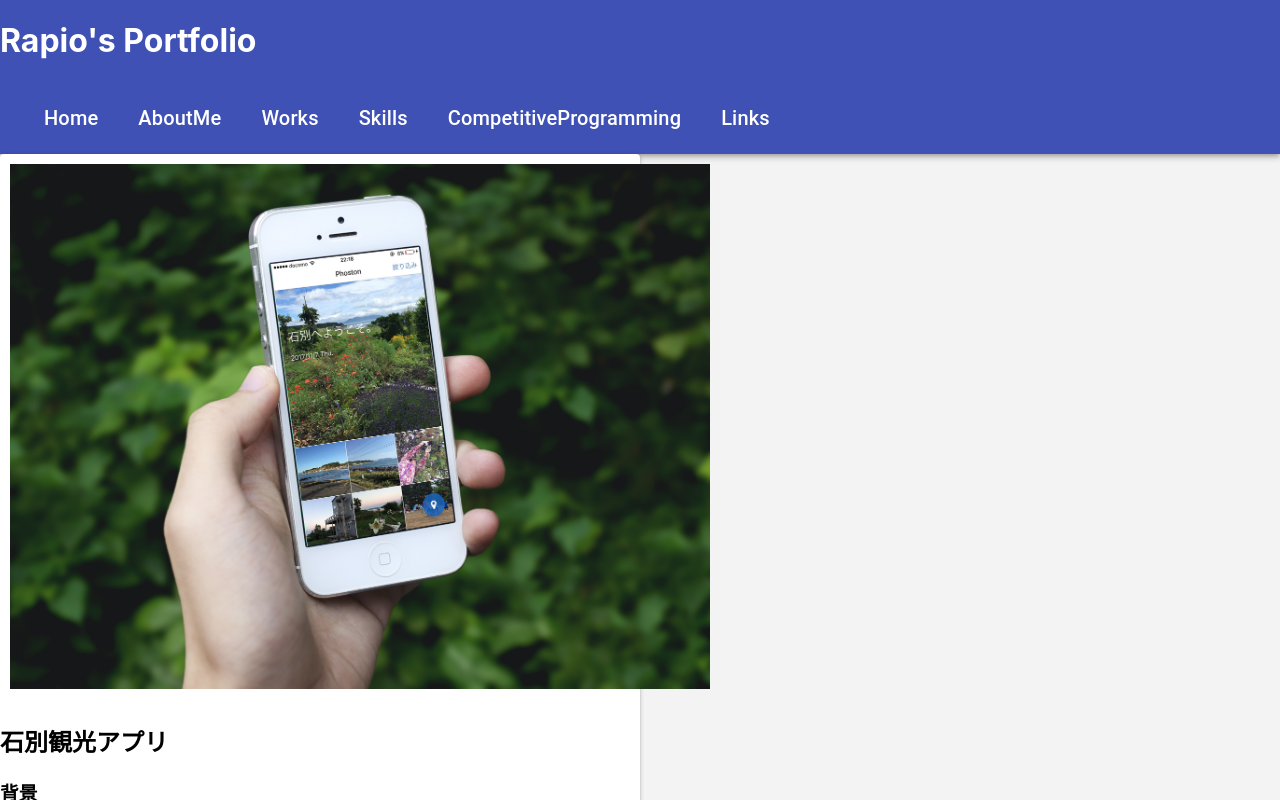
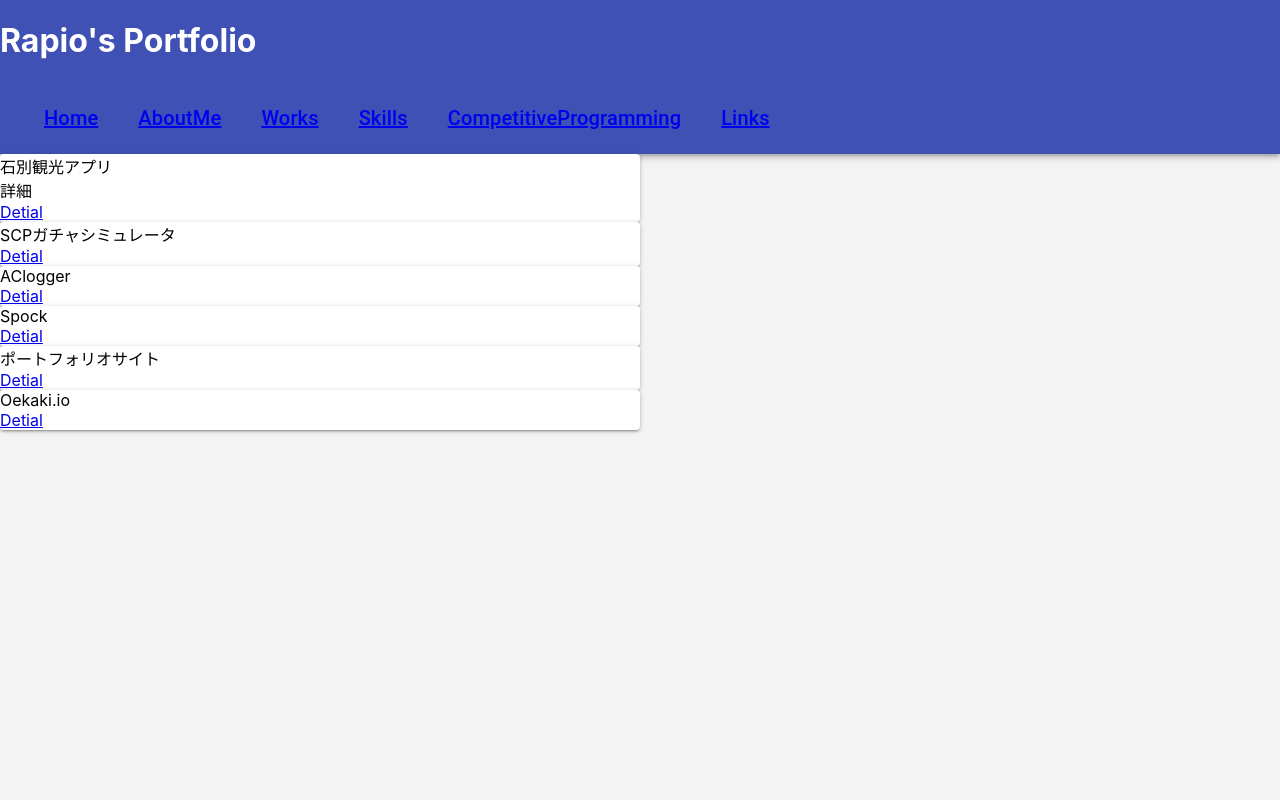
Before and after one commit to daleksprinter/myportfolio, a React (Create React App) app: page /works in a window 1280 px wide. Shown: the top 800 px of the page. Built offline with nearby package versions, Linux system fonts and the light colour scheme.

Commit message:
add works list

```diff
--- a/package.json
+++ b/package.json
@@ -8,6 +8,7 @@
     "react": "^16.8.6",
     "react-bootstrap": "^1.0.0-beta.8",
     "react-dom": "^16.8.6",
+    "react-icons": "^3.6.1",
     "react-router-dom": "^5.0.0",
     "react-scripts": "3.0.0"
   },
--- a/src/App.css
+++ b/src/App.css
@@ -8,3 +8,12 @@
 body{
   background-color: rgb(243, 243, 243);
 }
+
+.linkIcon{
+  transform: scale(3,3);
+  width:50px;
+}
+
+.footer{
+  border:50px;
+}
--- a/src/App.js
+++ b/src/App.js
@@ -1,17 +1,16 @@
 import React from 'react';
-import { BrowserRouter, Route } from 'react-router-dom'
+import { BrowserRouter, Route, Link } from 'react-router-dom'
+
 import Home from './components/Home/Home'
 import Works from './components/Works/Works'
 import Aboutme from './components/Aboutme/Aboutme'
 import Links from './components/Links/Links'
 import Compprog from './components/Compprog/Compprog'
 import Skills from './components/Skills/Skills'
-import { NavItem, Nav, Navbar } from 'react-bootstrap'
-
-import AppBar from '@material-ui/core/AppBar';
 
 import './App.css'
-import { Toolbar, IconButton, Button, Link, Typography} from '@material-ui/core';
+import { IoLogoTwitter, IoLogoGithub } from 'react-icons/io/'
+import { Toolbar, Typography, AppBar} from '@material-ui/core';
 
 class Header extends React.Component{
 
@@ -22,22 +21,22 @@ class Header extends React.Component{
           <h1>Rapio's Portfolio</h1>
           <Toolbar>
             <Typography variant="h6" color="inherit" className = 'navitem'>
-              <Link href = {'/'} color = 'inherit'>Home</Link>
+              <Link to = {'/'} color = 'inherit'>Home</Link>
             </Typography>
             <Typography variant="h6" color="inherit" className = 'navitem'>
-              <Link href = {'/aboutme'} color = 'inherit'>AboutMe</Link>
+              <Link to = {'/aboutme'} color = 'inherit'>AboutMe</Link>
             </Typography>
             <Typography variant="h6" color="inherit" className = 'navitem'>
-              <Link href = {'/works'} color = 'inherit'>Works</Link>
+              <Link to = {'/works'} color = 'inherit'>Works</Link>
             </Typography>
             <Typography variant="h6" color="inherit" className = 'navitem'>
-              <Link href = {'/skills'} color = 'inherit'>Skills</Link>
+              <Link to = {'/skills'} color = 'inherit'>Skills</Link>
             </Typography>
             <Typography variant="h6" color="inherit" className = 'navitem'>
-              <Link href = {'/competitive-programming'} color = 'inherit'>CompetitiveProgramming</Link>
+              <Link to = {'/competitive-programming'} color = 'inherit'>CompetitiveProgramming</Link>
             </Typography>
             <Typography variant="h6" color="inherit" className = 'navitem'>
-              <Link href = {'/links'} color = 'inherit'>Links</Link>
+              <Link to = {'/links'} color = 'inherit'>Links</Link>
             </Typography>
 
 
@@ -47,6 +46,20 @@ class Header extends React.Component{
       )
 
     }
+}
+
+const Footer = () => {
+    return (
+      <div>
+        <Link to = {'https://github.com/daleksprinter'}>
+          <IoLogoGithub className = 'linkIcon'/>
+        </Link>
+        <Link to = {'https://twitter.com/Gxupu50ILbqonRQ'}>
+          <IoLogoTwitter className = 'linkIcon'/>
+        </Link>
+
+      </div>
+    )
 }
 
 
@@ -63,7 +76,10 @@ function App() {
         <Route path = '/aboutme' component = {Aboutme}></Route>
         <Route path = '/links' component = {Links}></Route>
         <Route path = '/skills' component = {Skills}></Route>
+
+
       </BrowserRouter>
+
 
     </div>
   );
--- a/src/components/Home/Home.js
+++ b/src/components/Home/Home.js
@@ -3,7 +3,9 @@ import React, { Component } from 'react'
 class Home extends Component{
 
     render(){
-        return <div>Home</div>
+        return(
+            <div>hoge</div>
+        )
     }
 }
 
--- a/src/components/Skills/Skills.js
+++ b/src/components/Skills/Skills.js
@@ -13,12 +13,11 @@ const Language = () => {
                     <li>Java</li>
                     <li>HTML/CSS</li>
                     <li>JavaScript</li>
+                    <li>node.js</li>
                     <li>Python</li>
                     <li>Processing</li>
                     <li>SQL</li>
                 </ul>
-                <p>使ってみたことがある程度 → Processing, Ruby, PHP, Swift等</p>
-                <p>学習中 → Go</p>
 
                 <p>フレームワーク等</p>
                 <ul>
@@ -53,6 +52,9 @@ const Language = () => {
                     <li>Emacs</li>
                 </ul>
 
+                <p>使ってみたことがある → Processing, Ruby, PHP, Swift, Express等</p>
+                <p>学習中 → Go</p>
+
         </Paper>
     )
 }
--- /dev/null
+++ b/src/components/Works/WorkItem.js
@@ -0,0 +1,16 @@
+import React, { Component } from 'react'
+import { Paper } from '@material-ui/core';
+import { Route, Link } from 'react-router-dom'
+
+const WorkItem = ({title, to, description}) => {
+
+    return(
+        <Paper className = 'workitem'>
+            <div>{title}</div>
+            <div>{description}</div>
+            <Link to = {to}>Detial</Link>
+        </Paper>
+    )
+}
+
+export default WorkItem
--- a/src/components/Works/Works.js
+++ b/src/components/Works/Works.js
@@ -1,10 +1,12 @@
 import React, { Component } from 'react'
 import { Paper } from '@material-ui/core';
 import phoston from '../../images/works/ishibetsu/phoston_work.jpg'
+import { Route, Link } from 'react-router-dom'
 
 import func from '../../images/works/ishibetsu/function.png'
 import './works.css'
 
+import WorkItem from './WorkItem'
 const Ishibetsu = () => {
     return(
         <Paper className = 'content'>
@@ -40,15 +42,56 @@ const Ishibetsu = () => {
     )
 }
 
-class Works extends Component{
+const SCPGachaSimulator = () => {
 
-    render(){
-        return(
+}
 
-            <Ishibetsu />
+const AClogger = () => {
+
+}
+
+const Spock = () => {
+
+}
+
+const Portfolio = () => {
+
+}
+
+const Oekaki = () => {
+
+}
+
+
+const WorksList = ({match}) => {
+    return(
+        <div>
+            <WorkItem
+                title = '石別観光アプリ'
+                to = {`${match.path}/ishibetsu`}
+                description = '詳細'
+            />
+            <WorkItem title = 'SCPガチャシミュレータ' to = {`${match.path}/scpgacha`} />
+            <WorkItem title = 'AClogger' to = {`${match.path}/aclogger`} />
+            <WorkItem title = 'Spock' to = {`${match.path}/spock`} />
+            <WorkItem title = 'ポートフォリオサイト' to = {`${match.path}/portfolio`} />
+            <WorkItem title = 'Oekaki.io' to = {`${match.path}/oekaki`} />
+        </div>
+
+    )
+}
+
+const Works = ({match}) => {
+
+    return(
+
+            <div>
+                <Route exact path = {`${match.path}`} component = {WorksList}></Route>
+                <Route path = {`${match.path}/ishibetsu`} component = {Ishibetsu}></Route>
+            </div>
 
         )
-    }
+
 }
 
 export default Works
--- a/src/components/Works/works.css
+++ b/src/components/Works/works.css
@@ -10,3 +10,7 @@
 .func{
     width:700px;
 }
+
+.workitem{
+    width:50%;
+}
```
Also changed, not shown: 1 other file (tests, documents, lock files or other folders).
